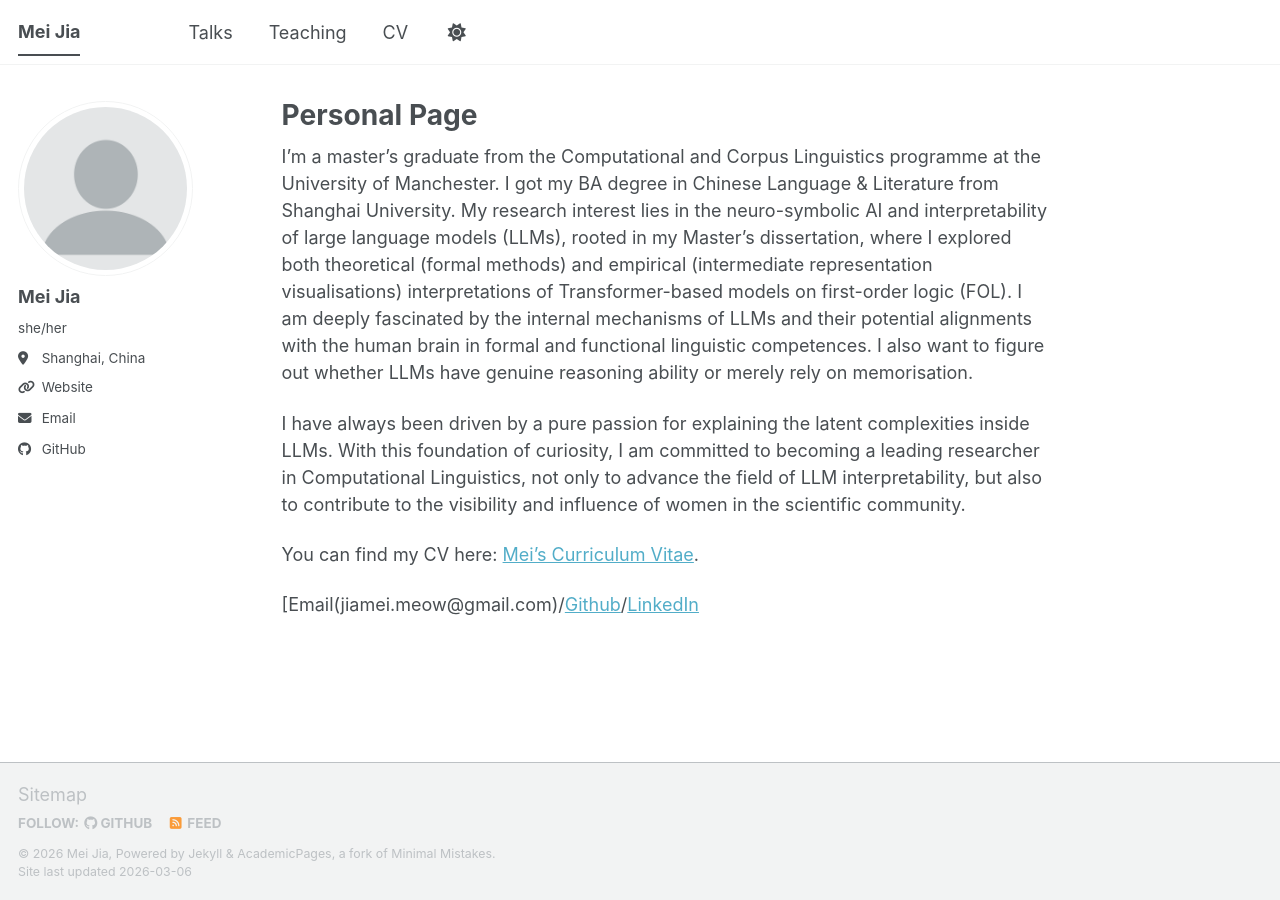
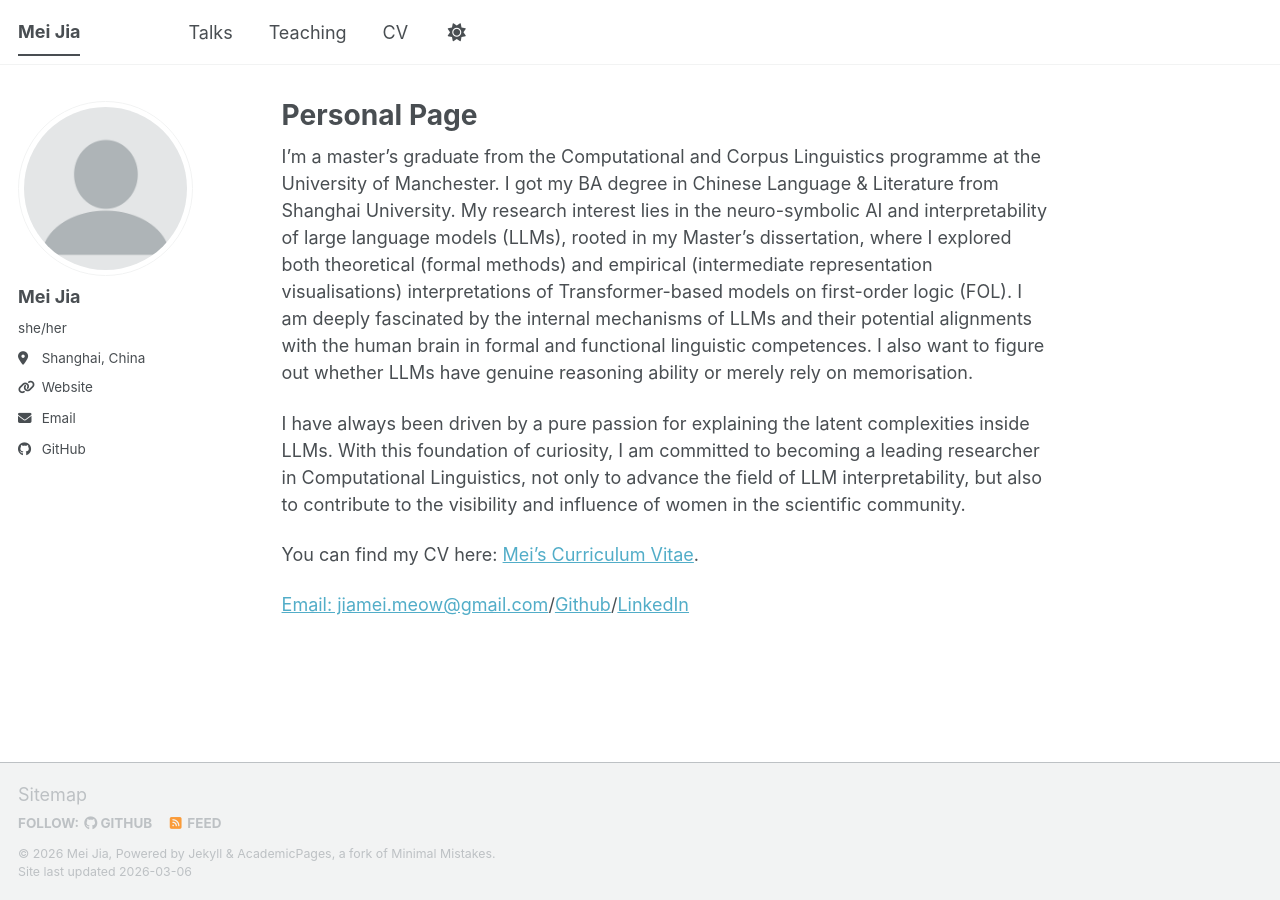
Before and after one commit to Mifuxuanan/MeiJia, a Jekyll site: the page built from _pages/about.md, in a window 1280 px wide. Built offline with Jekyll 4.4.1, drawn with Linux system fonts in a browser that asks for light colours; a script bundle is joined from its source files by our own code; library files that are not in the unit come from our copies; part of the change alters nothing that is shown.

```diff
--- a/_pages/about.md
+++ b/_pages/about.md
@@ -12,4 +12,4 @@ I have always been driven by a pure passion for explaining the latent complexiti
 
 You can find my CV here: [Mei's Curriculum Vitae](../assets/CV_MeijIA.pdf).
 
-[Email(jiamei.meow@gmail.com)/[Github](https://github.com/Mifuxuanan)/[LinkedIn](www.linkedin.com/in/mei-jia-35985632a)
+[Email: jiamei.meow@gmail.com](jiamei.meow@gmail.com)/[Github](https://github.com/Mifuxuanan)/[LinkedIn](www.linkedin.com/in/mei-jia-35985632a)
```
